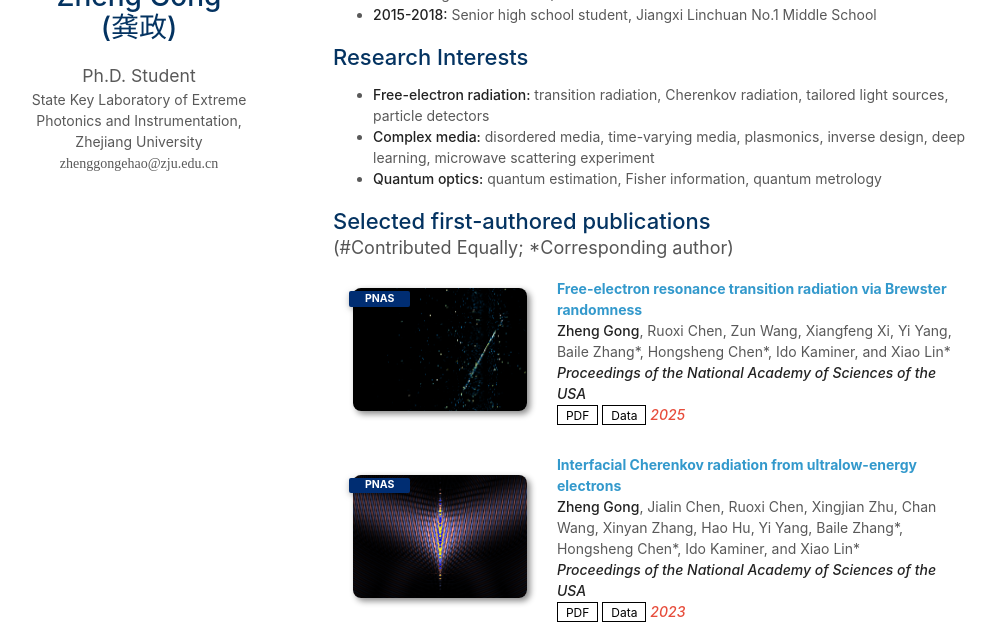
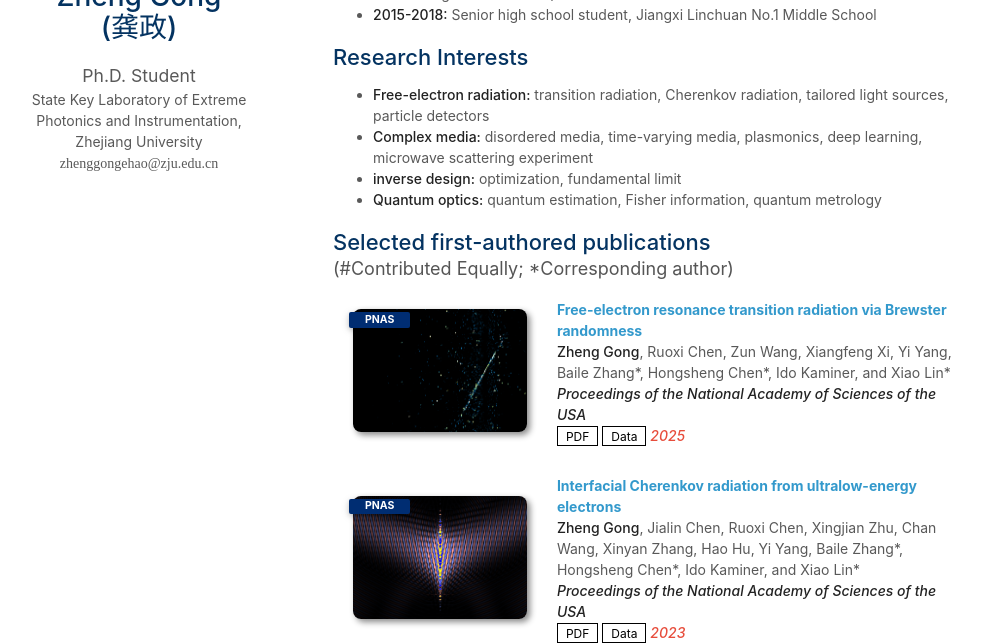
Before and after one commit to zhenggongehao/zhenggongehao.github.io, a Jekyll site: the page built from index.md, in a window 1280 px wide and 900 px high, cut to the strip 256-900 px from the top of the window. Shown: the whole strip, without its empty margins (137-1133 px from the left). Built offline with Jekyll 4.4.1, drawn with Linux system fonts in a browser that asks for light colours; nearby versions of some CDN libraries; a style sheet for code colours, icons or effects is not loaded; our own code applies the rules of GitHub Pages for plain Markdown files.

Commit message:
update files

```diff
--- a/index.md
+++ b/index.md
@@ -10,7 +10,8 @@ layout: homepage
 
 ## Research Interests
 - **Free-electron radiation:** transition radiation, Cherenkov radiation, tailored light sources, particle detectors
-- **Complex media:** disordered media, time-varying media, plasmonics, inverse design, deep learning, microwave scattering experiment
+- **Complex media:** disordered media, time-varying media, plasmonics, deep learning, microwave scattering experiment
+- **inverse design:** optimization, fundamental limit
 - **Quantum optics:** quantum estimation, Fisher information, quantum metrology
 
 {% include_relative _includes/publications.md %}
```
